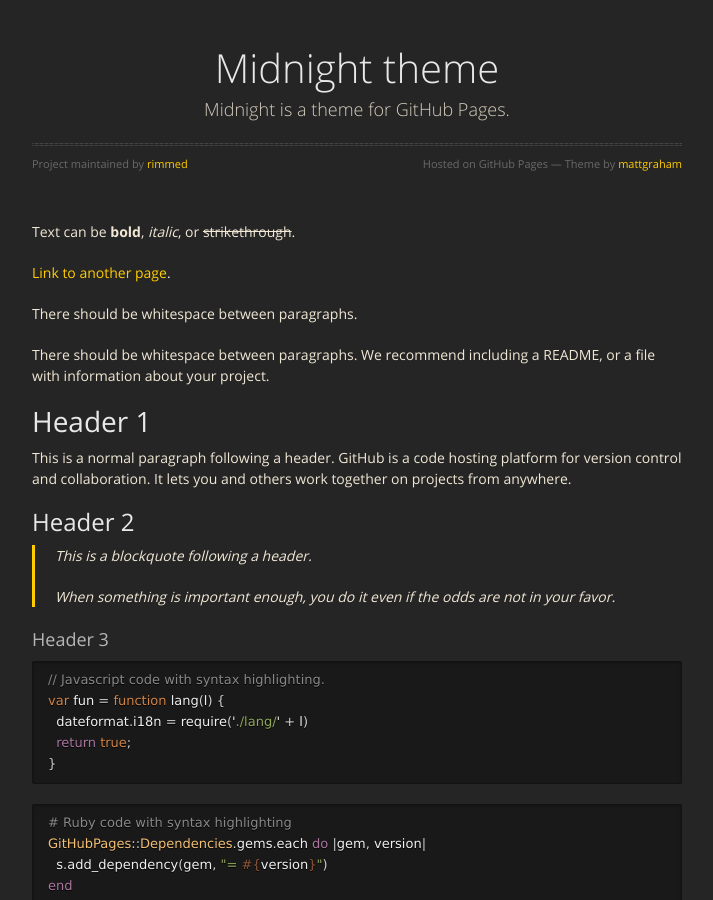
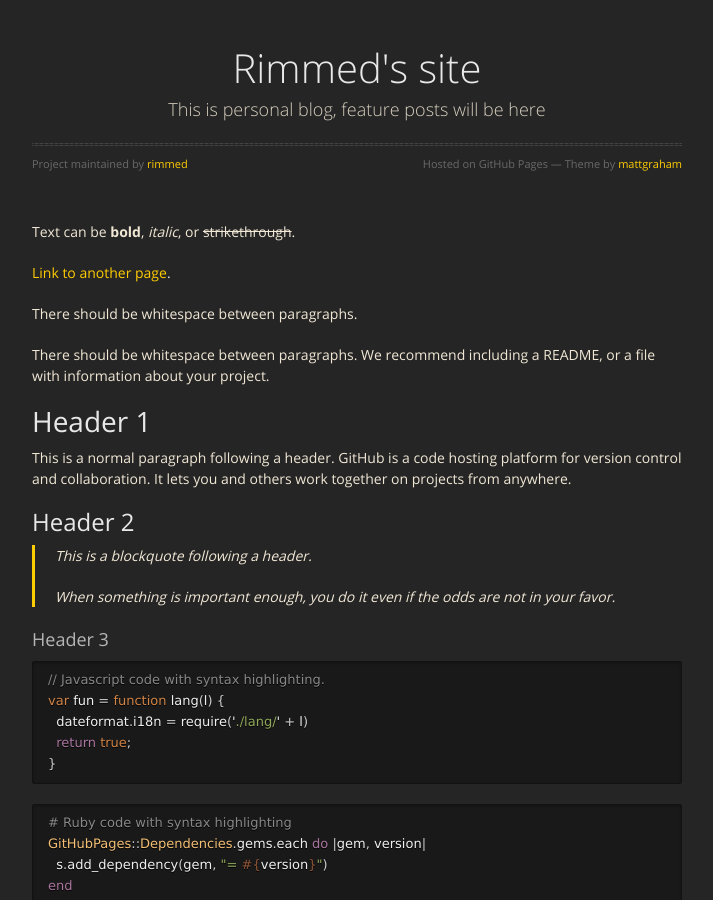
Before and after one commit to rimmed/rimmed.github.io, a Jekyll site: the page built from index.md, in a window 1280 px wide and 900 px high. Shown: the whole window, without its empty margins (283-996 px from the left). Built offline with Jekyll 4.4.1, drawn with Linux system fonts in a browser that asks for light colours; nearby versions of some CDN libraries.

Commit message:
theme: update config
Set a locale, timezone author data and add options for social

networks links.

```diff
--- a/_config.yml
+++ b/_config.yml
@@ -1,4 +1,29 @@
-title: Midnight theme
-description: Midnight is a theme for GitHub Pages.
+theme:
+locale: en-US
+timezone: Europe/Kiev
+
+title: Rimmed's site
+title_separator: "|"
+description: This is personal blog, feature posts will be here
+repository: rimmed/rimmed.github.io
+
+author:
+  name     : Viacheslav Reutskiy
+  nickname : Rimmed
+  avatar   : "/images/avatar.jpg"
+  bio      : "My awesome biography constrained to a sentence or two goes here."
+  email    : # optional
+  uri      : "http://your-site.com"
+
+# Includes an icon in the footer for each username you enter
+footer-links:
+  email:
+  facebook:
+  github:
+  linkedin:
+  pinterest:
+  youtube: # channel/<your_long_string> or user/<user-name>
+  googleplus: # anything in your profile username that comes after plus.google.com/
+
+teaser:
 google_analytics:
-theme:
```
